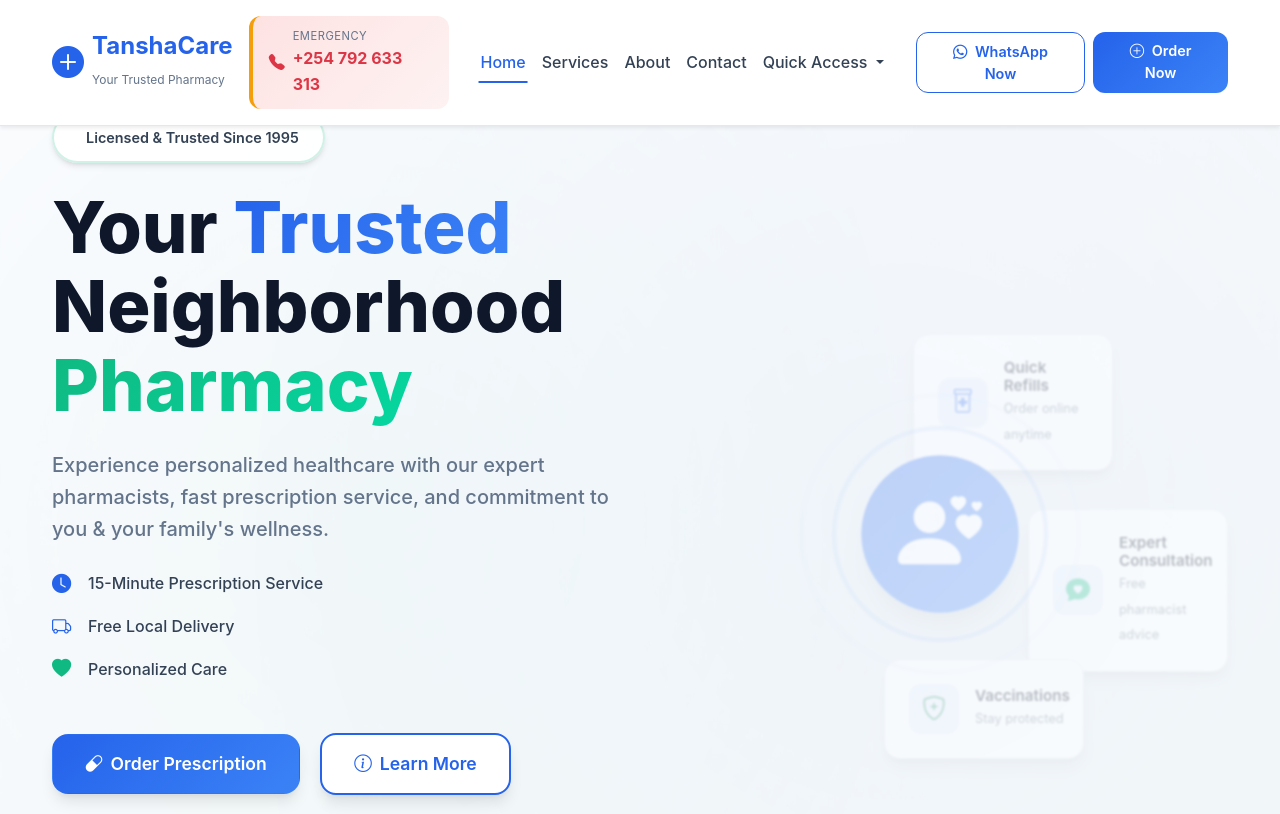
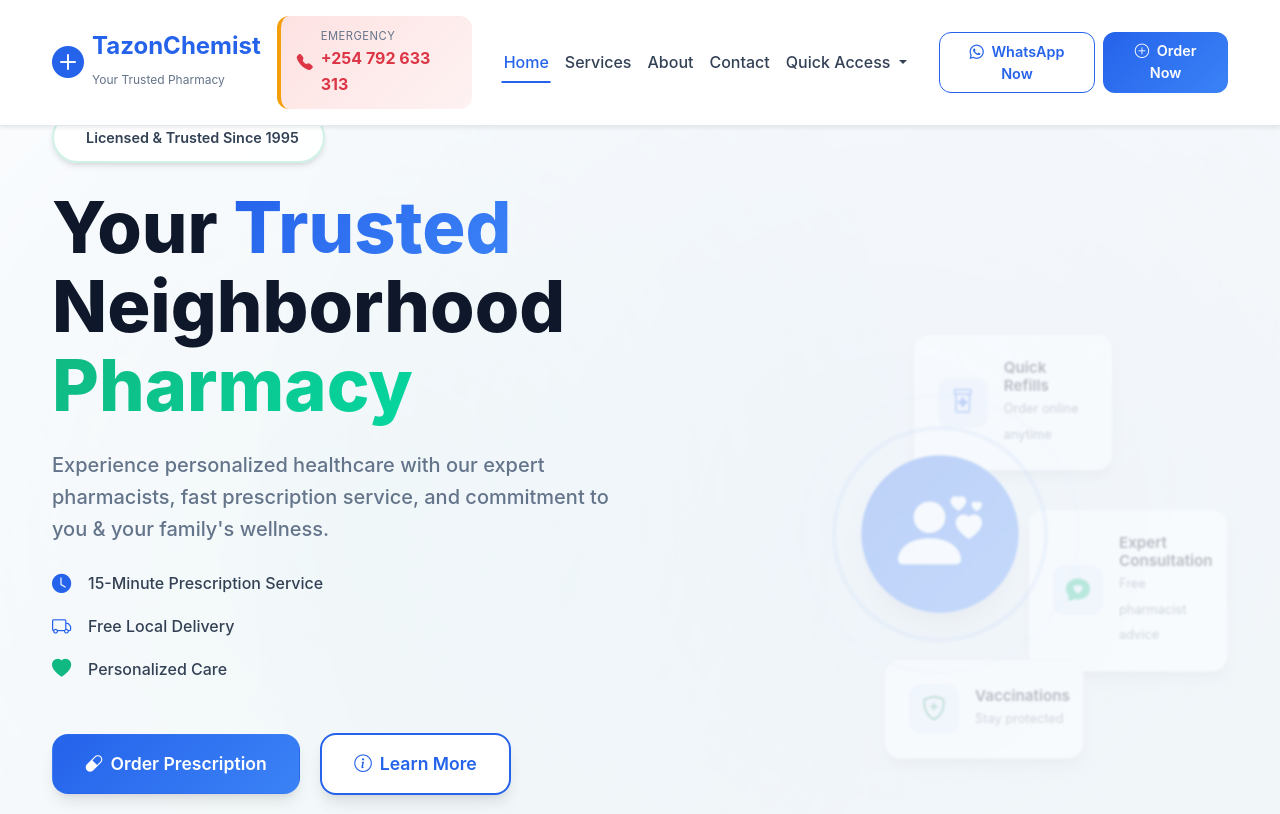
Before and after one commit to Vascokenn/TanshaCare, a plain HTML site: page index.html in a window 1280 px wide. Shown: the top 814 px of the page. Drawn offline with nearby package versions, Linux system fonts and the light colour scheme; some icons are missing.

Commit message:
Tansha to Tazon

```diff
--- a/components/about.html
+++ b/components/about.html
@@ -2,7 +2,7 @@
 <div class="container">
     <div class="row justify-content-center mb-5">
         <div class="col-lg-8 text-center">
-            <h2 class="section-title mb-3">About TanshaCare</h2>
+            <h2 class="section-title mb-3">About TazonChemist</h2>
             <p class="section-subtitle text-muted">Your trusted healthcare partner for over 28 years, serving our community with dedication and expertise.</p>
         </div>
     </div>
@@ -13,7 +13,7 @@
             <div class="about-story">
                 <h3 class="story-title mb-4">Our Story</h3>
                 <div class="story-content">
-                    <p class="story-text">Founded in 1996 by Enock, TanshaCare began as a small neighborhood pharmacy with a simple mission: to provide personalized healthcare services that put patients first.</p>
+                    <p class="story-text">Founded in 1996 by Enock, TazonChemist began as a small neighborhood pharmacy with a simple mission: to provide personalized healthcare services that put patients first.</p>
 
                     <p class="story-text">What started as a single location has grown into a trusted healthcare hub, but our commitment to personal care remains unchanged. We believe that every patient deserves individual attention, expert guidance, and genuine care.</p>
 
@@ -38,7 +38,7 @@
             <div class="story-image">
                 <div class="image-placeholder">
                     <i class="bi bi-building text-primary"></i>
-                    <p>TanshaCare Pharmacy<br><small class="text-muted">Serving the community since 1996</small></p>
+                    <p>TazonChemist Pharmacy<br><small class="text-muted">Serving the community since 1996</small></p>
                 </div>
             </div>
         </div>
--- a/components/contact.html
+++ b/components/contact.html
@@ -3,7 +3,7 @@
     <div class="row justify-content-center mb-5">
         <div class="col-lg-8 text-center">
             <h2 class="section-title mb-3">Contact Us</h2>
-            <p class="section-subtitle text-muted">Get in touch with TanshaCare for all your pharmacy needs. We're here to help!</p>
+            <p class="section-subtitle text-muted">Get in touch with TazonChemist for all your pharmacy needs. We're here to help!</p>
         </div>
     </div>
 
@@ -42,7 +42,7 @@
                     </div>
                     <div class="contact-details">
                         <h6>Email Us</h6>
-                        <p><a href="mailto:info@tanshacare.com">info@tanshacare.com</a></p>
+                        <p><a href="mailto:info@tazonchemist.com">info@tazonchemist.com</a></p>
                     </div>
                 </div>
 
@@ -157,7 +157,7 @@
                         allowfullscreen=""
                         loading="lazy"
                         referrerpolicy="no-referrer-when-downgrade"
-                        title="TanshaCare Pharmacy Location">
+                        title="TazonChemist Location">
                     </iframe>
                     <div class="map-content mt-3">
                         <a href="https://maps.google.com/?q=Eldoret,Kenya" target="_blank" class="btn btn-outline-primary mt-2">
--- a/components/footer.html
+++ b/components/footer.html
@@ -4,7 +4,7 @@
         <!-- Company Info -->
         <div class="col-lg-4 col-md-6 mb-4">
             <div class="footer-section">
-                <h5 class="footer-title">TanshaCare Pharmacy</h5>
+                <h5 class="footer-title">TazonChemis</h5>
                 <p class="footer-description">Your trusted healthcare partner for over 28 years, providing personalized pharmaceutical care to our community.</p>
 
                 <div class="footer-contact">
@@ -20,7 +20,7 @@ Eldoret, Kenya 00300</span>
                     </div>
                     <div class="contact-item">
                         <i class="bi bi-envelope-fill"></i>
-                        <span><a href="mailto:info@tanshacare.com">info@tanshacare.com</a></span>
+                        <span><a href="mailto:info@tazonchemist.com">info@tazonchemist.com</a></span>
                     </div>
                 </div>
             </div>
--- a/components/header.html
+++ b/components/header.html
@@ -6,7 +6,7 @@
                 <i class="bi bi-plus-circle-fill text-primary" style="font-size: 2rem;"></i>
             </div>
             <div class="brand-text">
-                <h4 class="mb-0 fw-bold text-primary">TanshaCare</h4>
+                <h4 class="mb-0 fw-bold text-primary">TazonChemist</h4>
                 <small class="text-muted">Your Trusted Pharmacy</small>
             </div>
         </a>
--- a/index.html
+++ b/index.html
@@ -5,7 +5,7 @@
     <meta name="viewport" content="width=device-width, initial-scale=1.0">
     <meta name="description" content="Your trusted neighborhood pharmacy - Expert care, quick service, community focused">
     <meta name="keywords" content="pharmacy, prescriptions, healthcare, medication, consultation">
-    <title>TanshaCare - Your Trusted Neighborhood Pharmacy</title>
+    <title>TazonChemist - Your Trusted Neighborhood Pharmacy</title>
 
     <!-- Bootstrap CSS -->
     <link href="https://cdn.jsdelivr.net/npm/bootstrap@5.3.2/dist/css/bootstrap.min.css" rel="stylesheet">
```
Also changed, not shown: 1 other file.
